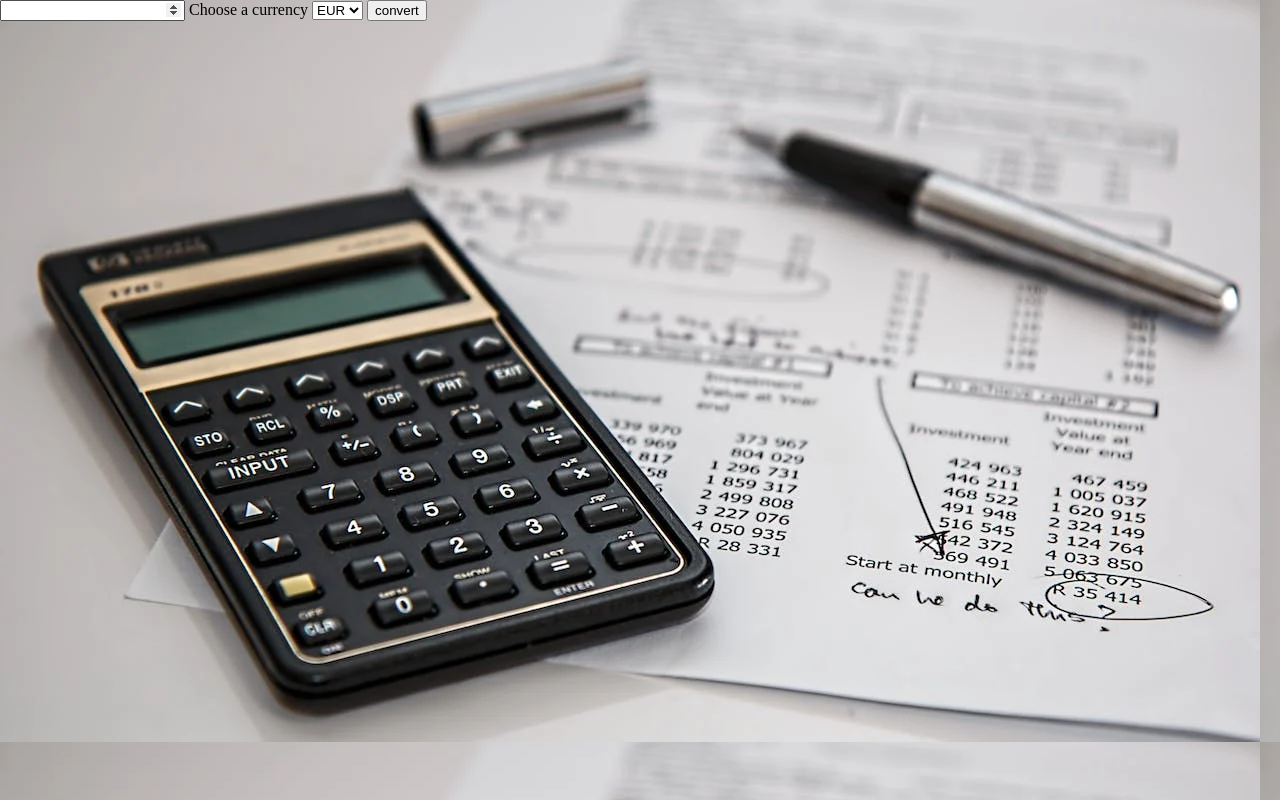
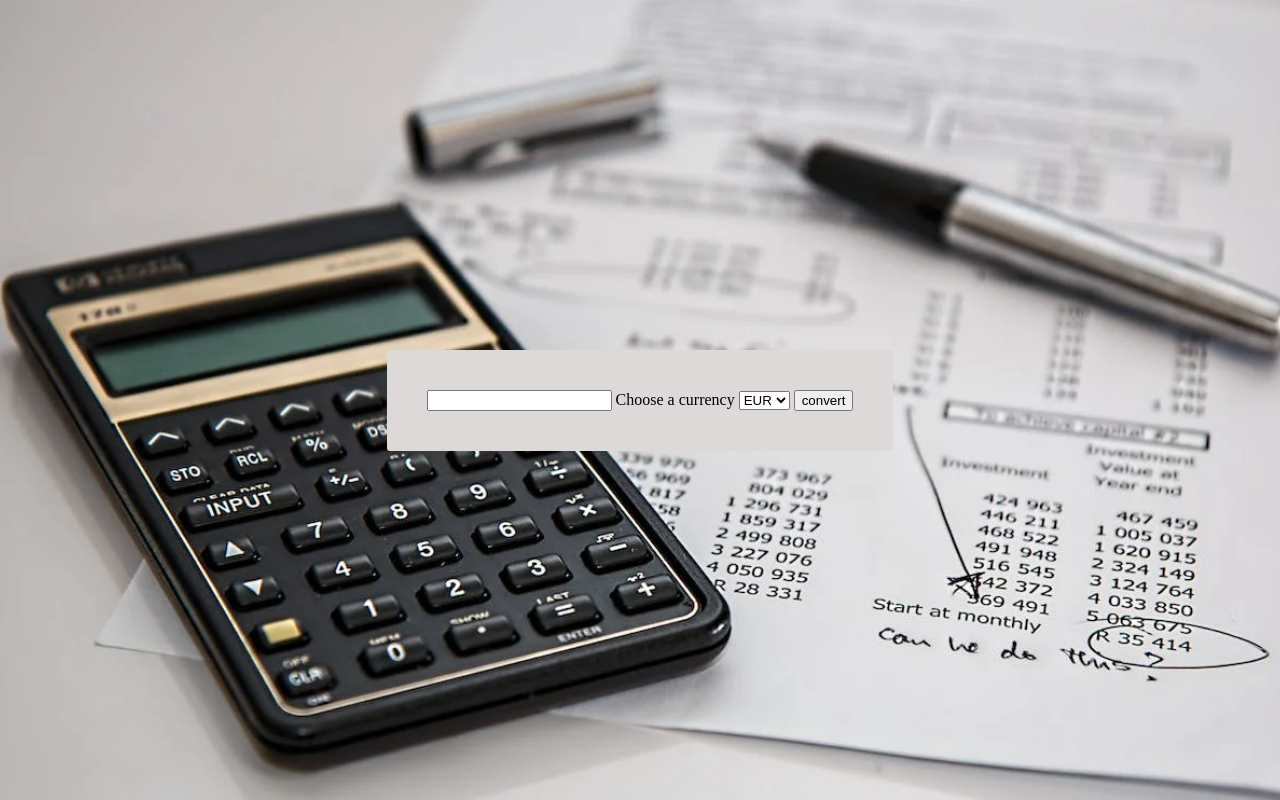
Before and after one commit to kava89andriy/PROJECT-JS-2, a plain HTML site: page index.html in a window 1280 px wide. Drawn offline with Linux system fonts and the light colour scheme.

Commit message:
Progect finish

```diff
--- a/index.html
+++ b/index.html
@@ -9,6 +9,7 @@
     <title>Document</title>
   </head>
   <body>
+    <div class="calculator">
       <input type="number" id="number" min="0" class="nbr" />
 
       <label for="currencies">Choose a currency</label>
@@ -20,6 +21,7 @@
       </select>
       <button class="button" id="convert">convert</button>
       <span id="result"></span>
+    </div>
   </body>
   <script src="index.js"></script>
 </html>
--- a/index.js
+++ b/index.js
@@ -8,7 +8,7 @@ const convertCurrency = (quantity, code) => {
     .then((data) => {
       let result = data.rates[0].bid * quantity;
 
-        document.getElementById("result").innerHTML = result + " PLN";
+      document.getElementById("result").innerHTML = result.toFixed(2) + " PLN";
     });
 };
 
--- a/style.css
+++ b/style.css
@@ -1,3 +1,16 @@
 body {
+  display: flex;
+  align-items: center;
+  justify-content: center;
+  height: 100vh;
   background-image: url(calculator.jpg);
+  background-repeat: no-repeat;
+  background-size: cover;
+  background-position: center;
 }
+
+.calculator {
+  background: rgb(221, 217, 217);
+  padding: 40px;
+  border-radius: 3px;
+}
```
Lines whose indentation alone changed are shown as unchanged.
